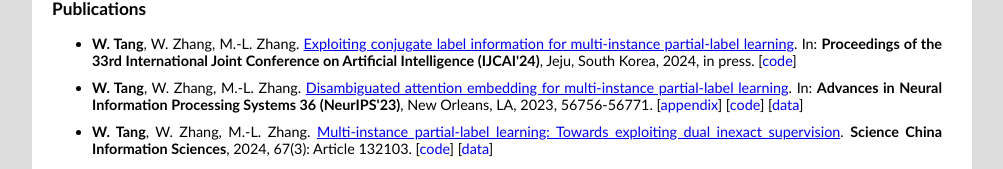
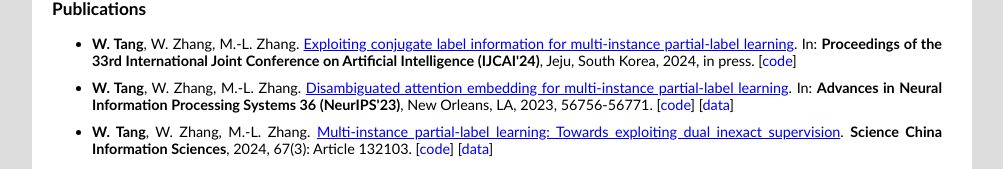
Before and after one commit to tangw-seu/tangw-seu.github.io, a plain HTML site: page index.html in a window 1280 px wide. Shown: the part 420-589 px from the top of the page, without its empty margins (138-1141 px from the left). Drawn offline with nearby package versions, Linux system fonts and the light colour scheme; some packages are replaced by stand-ins of ours.

Commit message:
20240729

```diff
--- a/index.html
+++ b/index.html
@@ -70,10 +70,10 @@
 		<h1><a name="Publications", >Publications</a></h1>
 		<ul>
 			<li class="item-gap">
-				<b>W. Tang</b>, W. Zhang, M.-L. Zhang. <a href="https://tangw-seu.github.io/" target=&ldquo;blank&rdquo;><u>Exploiting conjugate label information for multi-instance partial-label learning</u></a>. In: <b>Proceedings of the 33rd International Joint Conference on Artificial Intelligence (IJCAI'24)</b>, Jeju, South Korea, 2024, in press. [<a href="https://github.com/tangw-seu/" target=&ldquo;blank&rdquo;>code</a>]
+				<b>W. Tang</b>, W. Zhang, M.-L. Zhang. <a href="./publications/IJCAI'24.pdf" target=&ldquo;blank&rdquo;><u>Exploiting conjugate label information for multi-instance partial-label learning</u></a>. In: <b>Proceedings of the 33rd International Joint Conference on Artificial Intelligence (IJCAI'24)</b>, Jeju, South Korea, 2024, in press. [<a href="https://github.com/tangw-seu/ELIMIPL" target=&ldquo;blank&rdquo;>code</a>]
 			</li>
 			<li class="item-gap">
-				<b>W. Tang</b>, W. Zhang, M.-L. Zhang. <a href="./publications/NeurIPS'23.pdf" target=&ldquo;blank&rdquo;><u>Disambiguated attention embedding for multi-instance partial-label learning</u></a>. In: <b>Advances in Neural Information Processing Systems 36 (NeurIPS'23)</b>, New Orleans, LA, 2023, 56756-56771. [<a href="./publications/NeurIPS'23_Appendix.pdf" target=&ldquo;blank&rdquo;>appendix</a>] [<a href="https://github.com/tangw-seu/DEMIPL" target=&ldquo;blank&rdquo;>code</a>] [<a href="http://palm.seu.edu.cn/zhangml/Resources.htm#MIPL" target=&ldquo;blank&rdquo;>data</a>]
+				<b>W. Tang</b>, W. Zhang, M.-L. Zhang. <a href="./publications/NeurIPS'23.pdf" target=&ldquo;blank&rdquo;><u>Disambiguated attention embedding for multi-instance partial-label learning</u></a>. In: <b>Advances in Neural Information Processing Systems 36 (NeurIPS'23)</b>, New Orleans, LA, 2023, 56756-56771. [<a href="https://github.com/tangw-seu/DEMIPL" target=&ldquo;blank&rdquo;>code</a>] [<a href="http://palm.seu.edu.cn/zhangml/Resources.htm#MIPL" target=&ldquo;blank&rdquo;>data</a>]
 			</li>
 			<li class="item-gap">
 				<b>W. Tang</b>, W. Zhang, M.-L. Zhang. <a href="./publications/SCIS'23.pdf" target=&ldquo;blank&rdquo;><u>Multi-instance partial-label learning: Towards exploiting dual inexact supervision</u></a>. <b>Science China Information Sciences</b>, 2024, 67(3): Article 132103. [<a href="https://github.com/tangw-seu/MIPLGP" target=&ldquo;blank&rdquo;>code</a>] [<a href="http://palm.seu.edu.cn/zhangml/Resources.htm#MIPL" target=&ldquo;blank&rdquo;>data</a>]
```
Also changed, not shown: 4 other files.
